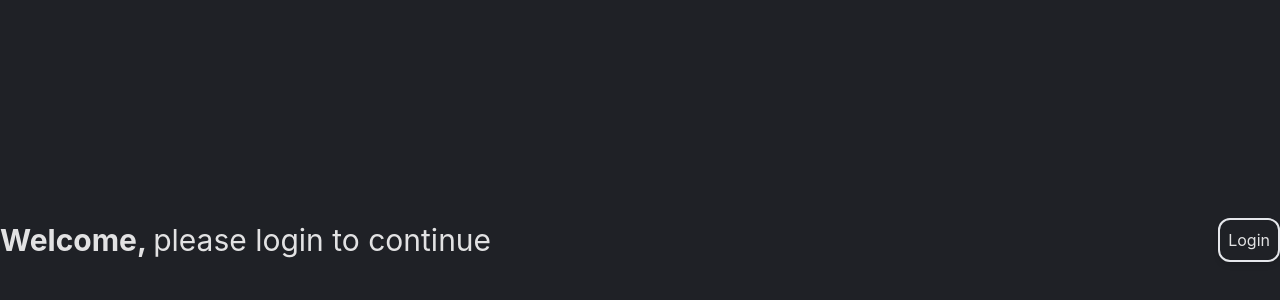
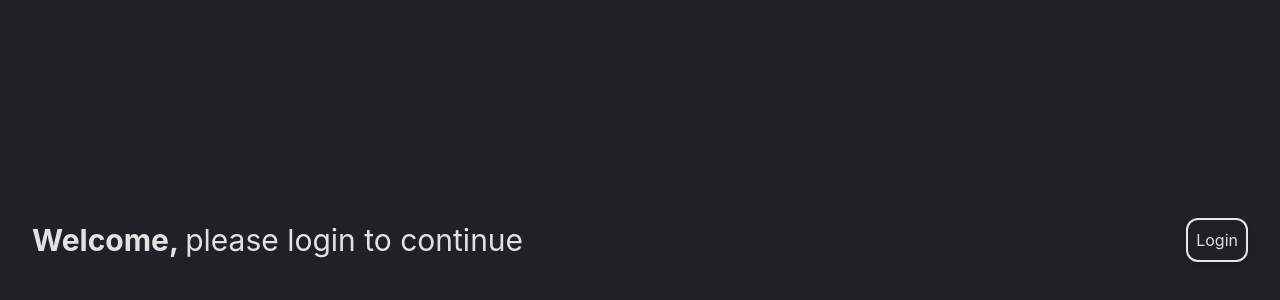
Before and after one commit to lucafisc/fullstack-elevator-dashboard, a React (Vite) app in the folder client/: page /state/1 in a window 1280 px wide. Shown: the part 160-460 px from the top of the page. Built offline with nearby package versions, Linux system fonts and the light colour scheme.

Commit message:
Padding adjustment state list

```diff
--- a/client/src/components/NoUserHome.tsx
+++ b/client/src/components/NoUserHome.tsx
@@ -6,7 +6,7 @@ type Props = {
 
 export function Home({ login }: Props) {
   return (
-    <div className="h-full flex items-center sm:justify-between flex-col sm:flex-row justify-center text-center sm:text-left gap-4">
+    <div className="h-full flex items-center sm:justify-between flex-col sm:flex-row justify-center text-center sm:text-left gap-4 sm:px-8">
       <h1 className="text-3xl">
         <span className="font-bold">{`Welcome, `}</span>
         please login to continue
--- a/client/src/components/StateList.tsx
+++ b/client/src/components/StateList.tsx
@@ -30,10 +30,9 @@ export default function StateList() {
 
   return (
     <>
-      <div className="pb-10">
         <Link to="/">← Back to Dashboard</Link>
-      </div>
 
+      <h1 className="py-5 text-xl">{`List of elevators with state ${state}`}</h1>
       <GridContainer>
         {elevators.map((elevator) => (
           <ElevatorCard key={elevator._id} elevator={elevator} />
```
